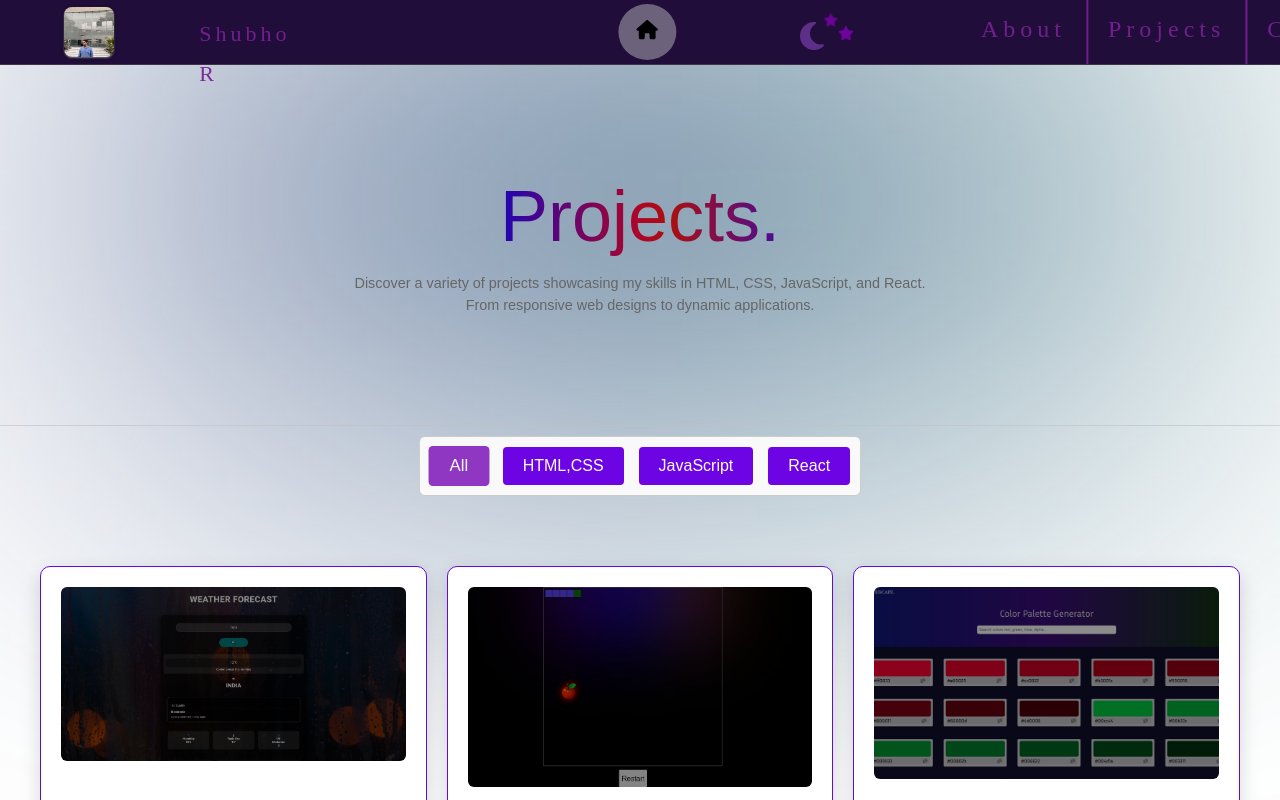
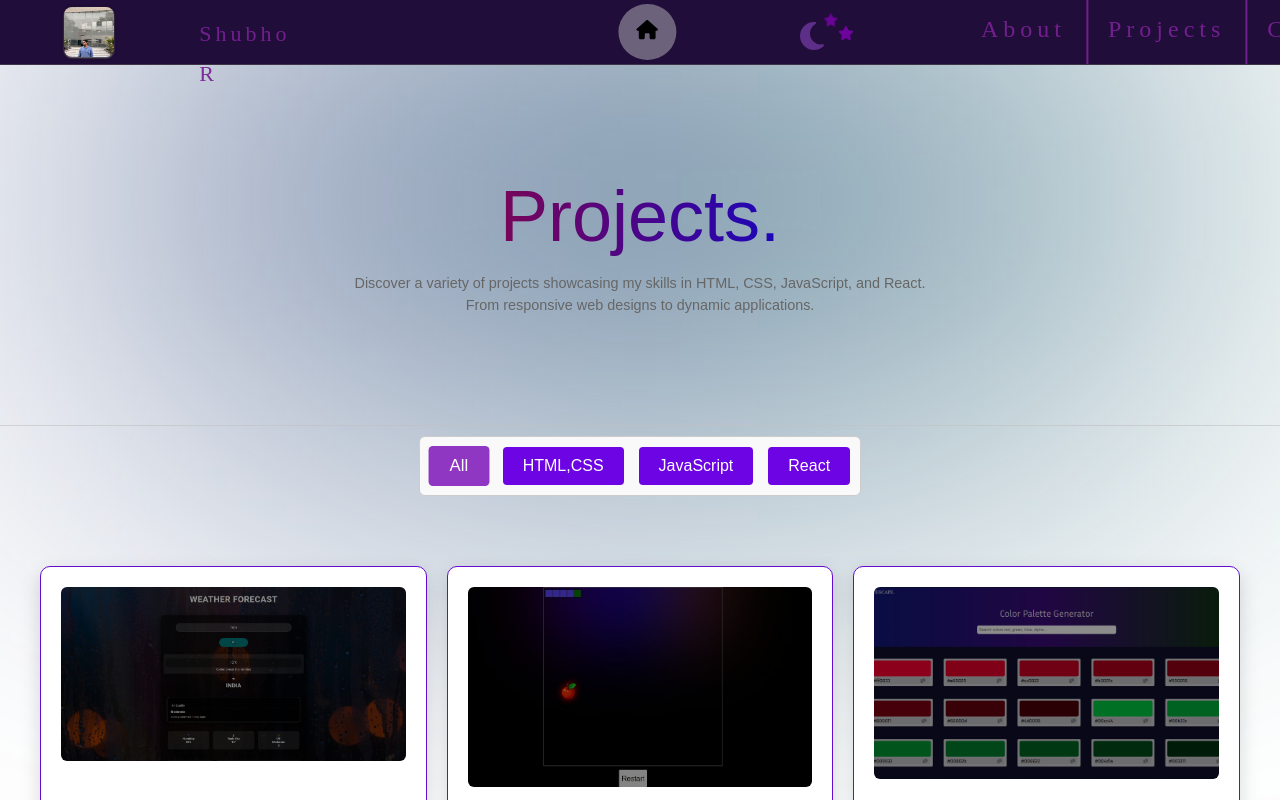
Before and after one commit to Shubho-R-gif/ShubhoR-portfolio, a React (Vite) app: page /projects in a window 1280 px wide. Shown: the top 800 px of the page. Built offline with nearby package versions, Linux system fonts and the light colour scheme; a web font is replaced by a local one.

Commit message:
update projects

```diff
--- a/src/pages/Projects.css
+++ b/src/pages/Projects.css
@@ -54,14 +54,16 @@
   margin-top: 100px;
   margin-bottom: 6px;
   background: linear-gradient(
-    90deg,
+    to left,
     #1705be 0%,
-    #ae0527 50%,
+    #ae0521 50%,
     #ab1010 60%,
     #400ba4 100%
   );
   -webkit-text-fill-color: transparent;
   -webkit-background-clip: text;
+  background-size: 300% 300%;
+  animation: gradientBackg 4s ease infinite;
 }
 
 /* Styling for the paragraph description */
```
